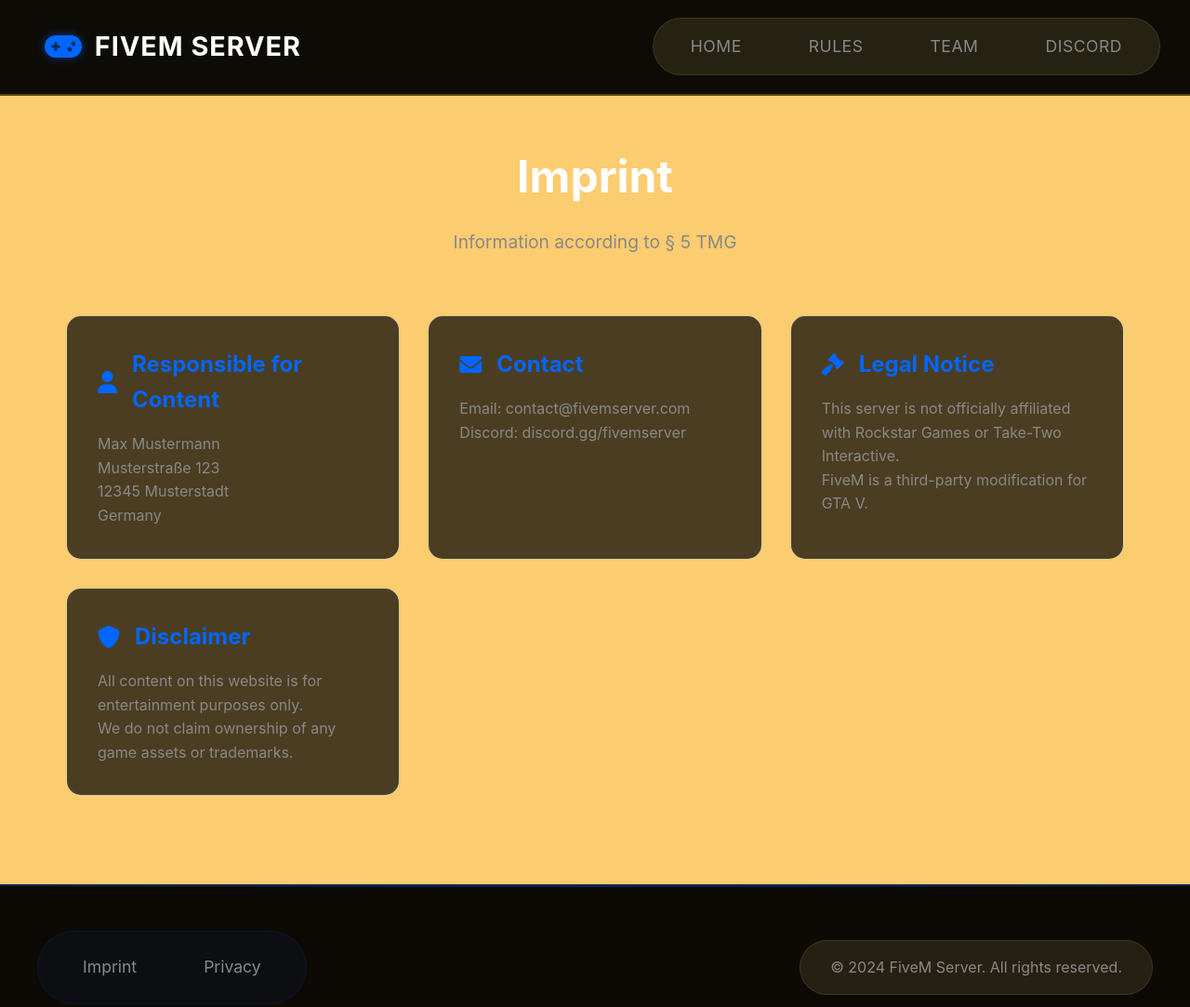
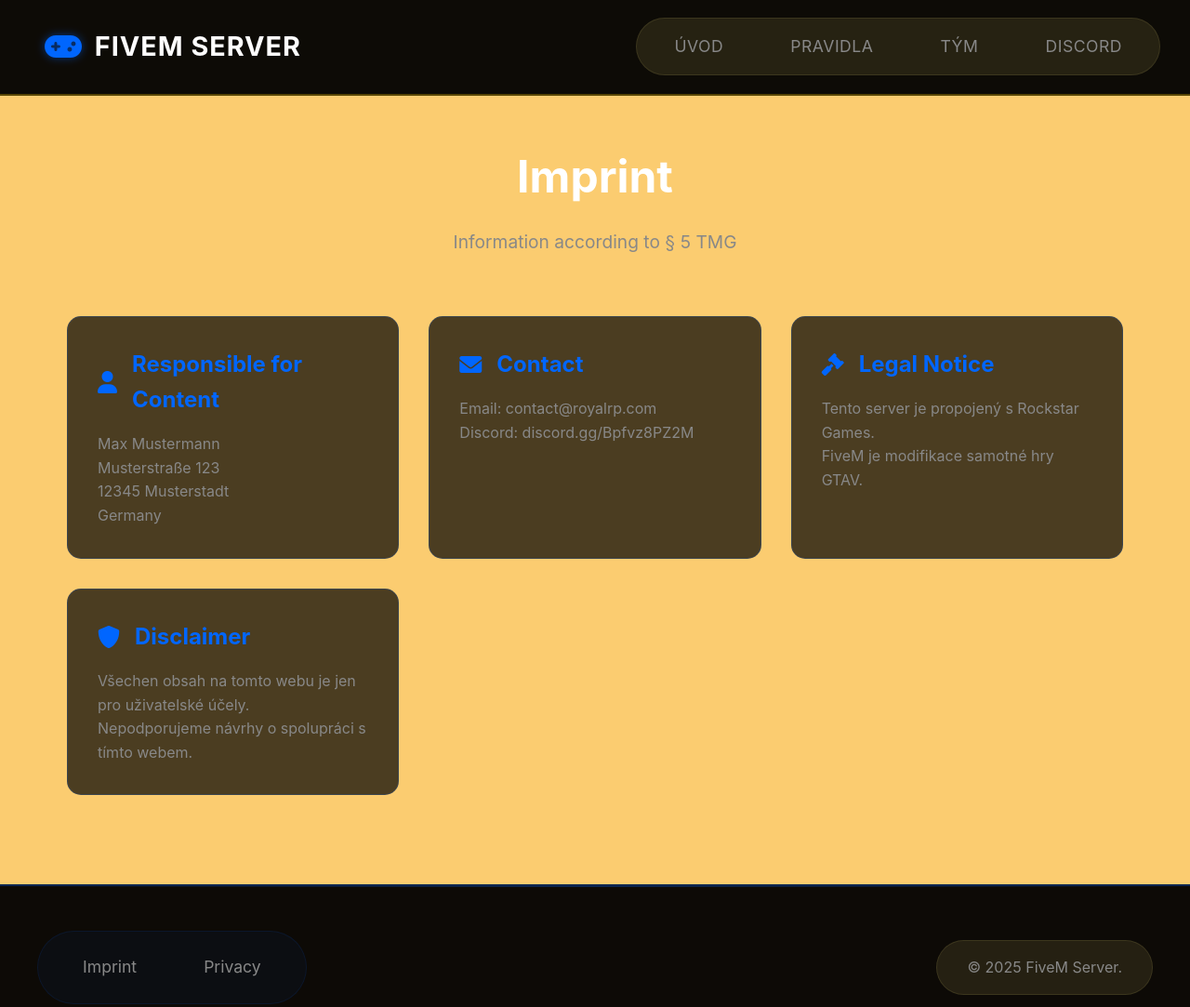
Before and after one commit to royalrpcz/Royal-RP-web, a plain HTML site: page imprint.html in a window 1280 px wide. Shown: the top 1083 px of the page at 93% size. Drawn offline with Linux system fonts and the light colour scheme.

Commit message:
Update imprint.html

```diff
--- a/imprint.html
+++ b/imprint.html
@@ -3,7 +3,7 @@
 <head>
     <meta charset="UTF-8">
     <meta name="viewport" content="width=device-width, initial-scale=1.0">
-    <title>Imprint - FiveM Server</title>
+    <title>Imprint - Royal RP</title>
     <link rel="stylesheet" href="css/styles.css">
     <link rel="stylesheet" href="https://cdnjs.cloudflare.com/ajax/libs/font-awesome/6.0.0/css/all.min.css">
     <style>
@@ -91,9 +91,9 @@
             <span>FiveM Server</span>
         </div>
         <div class="nav-links">
-            <a href="index.html">Home</a>
-            <a href="rules.html">Rules</a>
-            <a href="team.html">Team</a>
+            <a href="index.html">Úvod</a>
+            <a href="rules.html">Pravidla</a>
+            <a href="team.html">Tým</a>
             <a href="discord.html">Discord</a>
         </div>
     </nav>
@@ -118,24 +118,24 @@
             <div class="imprint-card">
                 <h3 class="imprint-title"><i class="fas fa-envelope"></i> Contact</h3>
                 <div class="imprint-text">
-                    <p>Email: contact@fivemserver.com</p>
-                    <p>Discord: discord.gg/fivemserver</p>
+                    <p>Email: contact@royalrp.com</p>
+                    <p>Discord: discord.gg/Bpfvz8PZ2M</p>
                 </div>
             </div>
 
             <div class="imprint-card">
                 <h3 class="imprint-title"><i class="fas fa-gavel"></i> Legal Notice</h3>
                 <div class="imprint-text">
-                    <p>This server is not officially affiliated with Rockstar Games or Take-Two Interactive.</p>
-                    <p>FiveM is a third-party modification for GTA V.</p>
+                    <p>Tento server je propojený s Rockstar Games.</p>
+                    <p>FiveM je modifikace samotné hry GTAV.</p>
                 </div>
             </div>
 
             <div class="imprint-card">
                 <h3 class="imprint-title"><i class="fas fa-shield-alt"></i> Disclaimer</h3>
                 <div class="imprint-text">
-                    <p>All content on this website is for entertainment purposes only.</p>
-                    <p>We do not claim ownership of any game assets or trademarks.</p>
+                    <p>Všechen obsah na tomto webu je jen pro uživatelské účely.</p>
+                    <p>Nepodporujeme návrhy o spolupráci s tímto webem.</p>
                 </div>
             </div>
         </div>
@@ -148,7 +148,7 @@
                 <a href="privacy.html" target="_blank">Privacy</a>
             </div>
             <div class="footer-copyright">
-                &copy; 2024 FiveM Server. All rights reserved.
+                &copy; 2025 FiveM Server.
             </div>
         </div>
     </footer>
```
